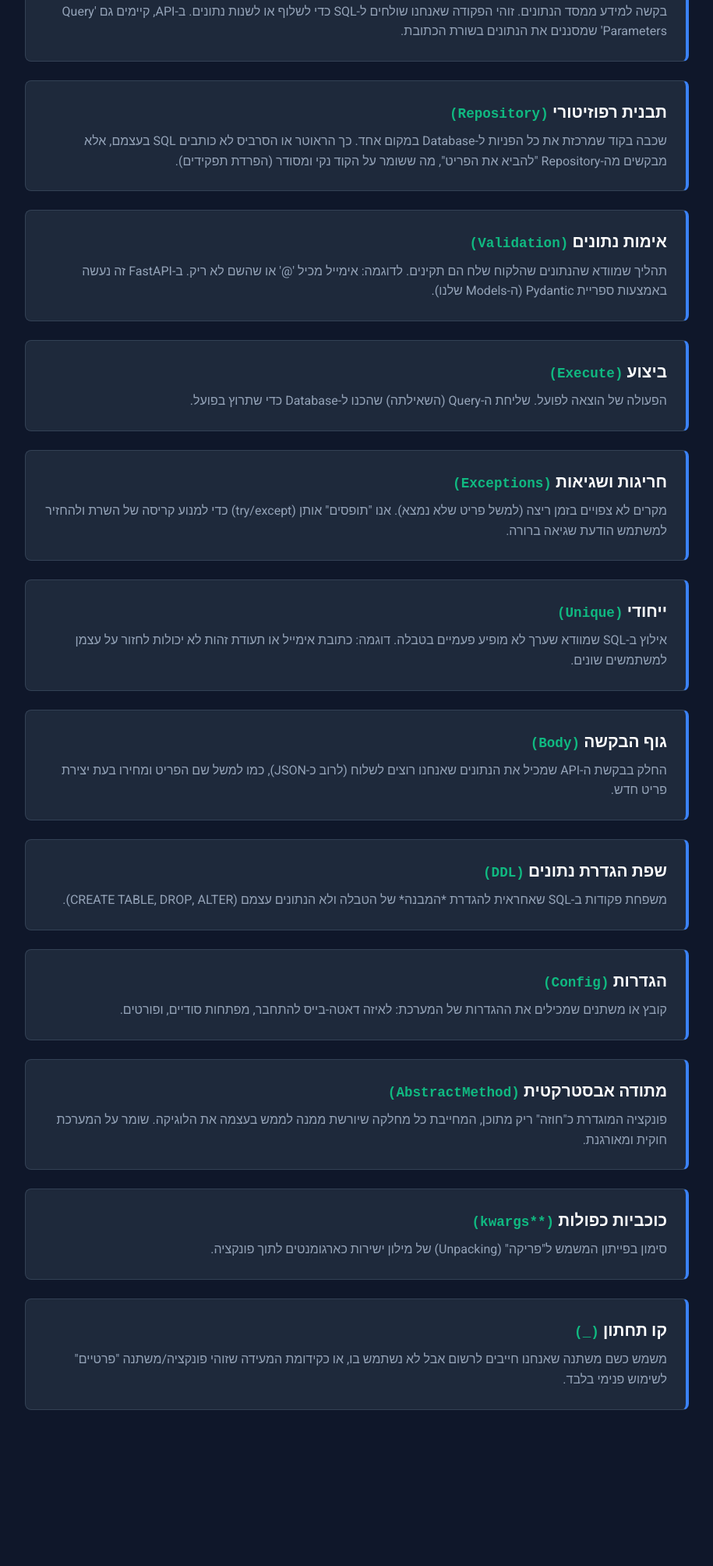
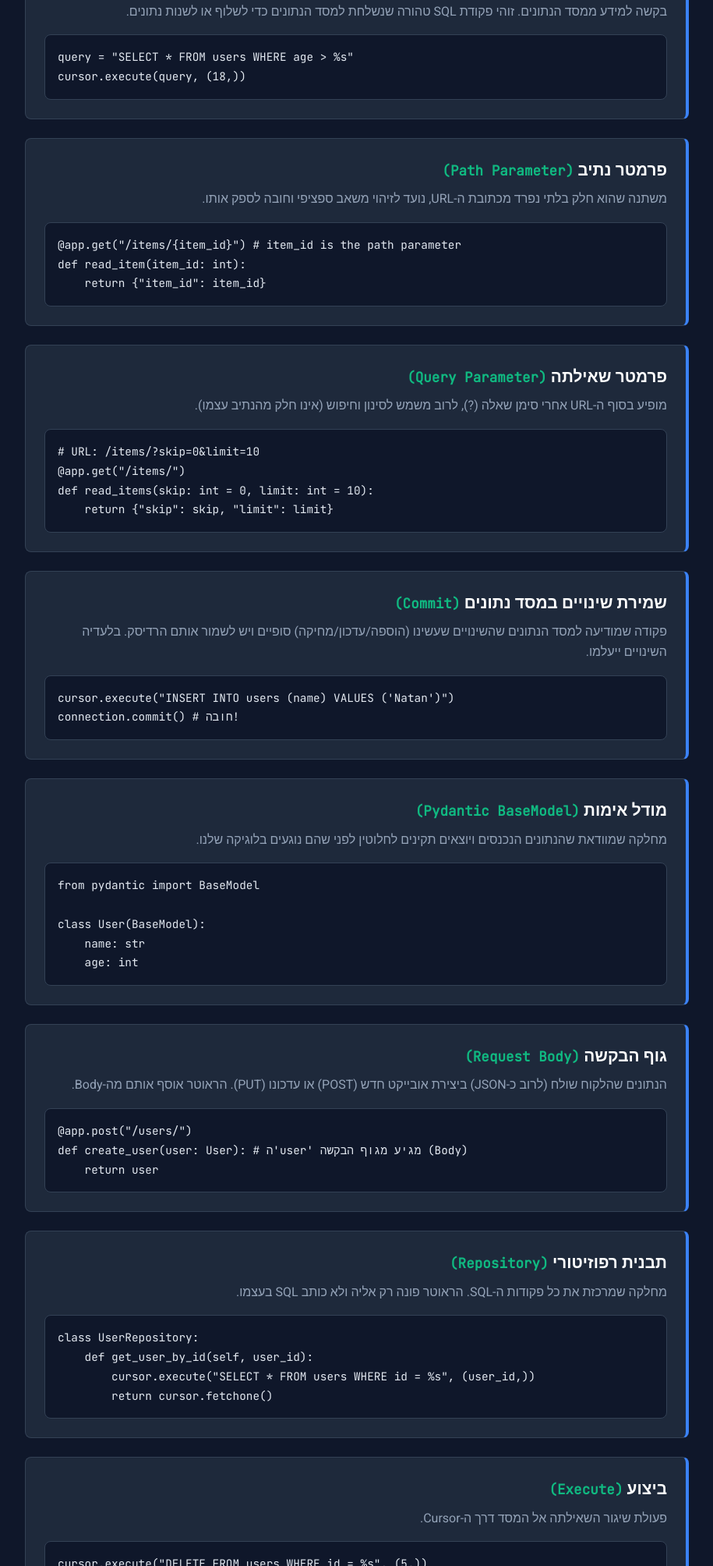
Before and after one commit to natanliany-svg/Learning_exercises, a plain HTML site: page glossary.html in a window 1280 px wide. Shown: the part 792-2800 px from the top of the page at 78% size, without its empty margins (182-1097 px from the left). Before the commit the page ends 2632 px from the top, so only its background shows below. Drawn offline with Linux system fonts and the light colour scheme.

Commit message:
fix flashcards, update glossary with syntax, clarify parameters

```diff
--- a/glossary.html
+++ b/glossary.html
@@ -4,7 +4,7 @@
     <meta charset="UTF-8">
     <meta name="viewport" content="width=device-width, initial-scale=1.0">
     <title>מילון המושגים והתמונה הגדולה 📖</title>
-    <link href="https://fonts.googleapis.com/css2?family=Heebo:wght@300;400;600;800&display=swap" rel="stylesheet">
+    <link href="https://fonts.googleapis.com/css2?family=Heebo:wght@300;400;600;800&family=JetBrains+Mono&display=swap" rel="stylesheet">
     <style>
         :root {
             --bg: #0f172a;
@@ -30,8 +30,12 @@
             border-right: 4px solid var(--accent);
         }
         .concept-title { font-size: 1.3rem; font-weight: 600; margin-bottom: 0.5rem; color: #fff; }
-        .concept-eng { color: var(--success); font-family: monospace; font-size: 1.1rem; }
-        .concept-desc { color: var(--text-sec); }
+        .concept-eng { color: var(--success); font-family: 'JetBrains Mono', monospace; font-size: 1.1rem; }
+        .concept-desc { color: var(--text-sec); margin-bottom: 1rem; }
+
+        code.inline { font-family: 'JetBrains Mono', monospace; background: #0f172a; padding: 0.2rem 0.4rem; border-radius: 4px; color: var(--success); direction: ltr; display: inline-block; font-size: 0.9em; }
+        pre { background: #0f172a; padding: 1rem; border-radius: 8px; overflow-x: auto; margin-top: 0.5rem; direction: ltr; text-align: left; border: 1px solid #334155; }
+        pre code { font-family: 'JetBrains Mono', monospace; color: #e2e8f0; font-size: 0.9em; }
 
         .big-picture {
             background-color: rgba(16, 185, 129, 0.1);
@@ -61,7 +65,7 @@
                 <span class="bp-title">השרת (Server / FastAPI):</span> המתווך החכם ("המלצר"). מקבל בקשות מהלקוח, בודק שהן חוקיות, לוקח אותן אל "המטבח" (הקוד שלך) כדי לעבד אותן, ואז מחזיר ללקוח את התשובה בצורה מסודרת (לרוב כ-JSON).
             </div>
             <div class="bp-item">
-                <span class="bp-title">הראוטר (Router):</span> מרכזיית הניתוב ("פקיד קבלה"). מסתכל על כתובת הבקשה (כמו `/items`) ועל סוג הבקשה (GET/POST), ומנתב אותה לפונקציה הספציפית בקוד שלך שאמורה לטפל בה.
+                <span class="bp-title">הראוטר (Router):</span> מרכזיית הניתוב ("פקיד קבלה"). מסתכל על כתובת הבקשה (כמו <code class="inline">/items</code>) ועל סוג הבקשה (GET/POST), ומנתב אותה לפונקציה הספציפית בקוד שלך שאמורה לטפל בה.
             </div>
             <div class="bp-item">
                 <span class="bp-title">קורסור (Cursor):</span> האצבע שעוקבת אחרי השורות בדאטה-בייס. כשמסד הנתונים מכיל מיליוני רשומות, ה-Cursor מאפשר לפייתון לקרוא אותן שורה אחרי שורה כדי שהשרת לא יקרוס מעומס זיכרון.
@@ -74,66 +78,106 @@
             </div>
         </div>
 
-        <h2 class="section-title">מילון מושגים מהיר 📝</h2>
+        <h2 class="section-title">מילון מושגים מהיר (עם דוגמאות) 📝</h2>
 
         <div class="concept-card">
             <div class="concept-title">שאילתה <span class="concept-eng">(Query)</span></div>
-            <div class="concept-desc">בקשה למידע ממסד הנתונים. זוהי הפקודה שאנחנו שולחים ל-SQL כדי לשלוף או לשנות נתונים. ב-API, קיימים גם 'Query Parameters' שמסננים את הנתונים בשורת הכתובת.</div>
+            <div class="concept-desc">בקשה למידע ממסד הנתונים. זוהי פקודת SQL טהורה שנשלחת למסד הנתונים כדי לשלוף או לשנות נתונים.</div>
+<pre><code>query = "SELECT * FROM users WHERE age > %s"
+cursor.execute(query, (18,))</code></pre>
+        </div>
+
+        <div class="concept-card">
+            <div class="concept-title">פרמטר נתיב <span class="concept-eng">(Path Parameter)</span></div>
+            <div class="concept-desc">משתנה שהוא חלק בלתי נפרד מכתובת ה-URL, נועד לזיהוי משאב ספציפי וחובה לספק אותו.</div>
+<pre><code>@app.get("/items/{item_id}") # item_id is the path parameter
+def read_item(item_id: int):
+    return {"item_id": item_id}</code></pre>
+        </div>
+
+        <div class="concept-card">
+            <div class="concept-title">פרמטר שאילתה <span class="concept-eng">(Query Parameter)</span></div>
+            <div class="concept-desc">מופיע בסוף ה-URL אחרי סימן שאלה (?), לרוב משמש לסינון וחיפוש (אינו חלק מהנתיב עצמו).</div>
+<pre><code># URL: /items/?skip=0&limit=10
+@app.get("/items/")
+def read_items(skip: int = 0, limit: int = 10):
+    return {"skip": skip, "limit": limit}</code></pre>
+        </div>
+
+        <div class="concept-card">
+            <div class="concept-title">שמירת שינויים במסד נתונים <span class="concept-eng">(Commit)</span></div>
+            <div class="concept-desc">פקודה שמודיעה למסד הנתונים שהשינויים שעשינו (הוספה/עדכון/מחיקה) סופיים ויש לשמור אותם הרדיסק. בלעדיה השינויים ייעלמו.</div>
+<pre><code>cursor.execute("INSERT INTO users (name) VALUES ('Natan')")
+connection.commit() # חובה!</code></pre>
+        </div>
+
+        <div class="concept-card">
+            <div class="concept-title">מודל אימות <span class="concept-eng">(Pydantic BaseModel)</span></div>
+            <div class="concept-desc">מחלקה שמוודאת שהנתונים הנכנסים ויוצאים תקינים לחלוטין לפני שהם נוגעים בלוגיקה שלנו.</div>
+<pre><code>from pydantic import BaseModel
+
+class User(BaseModel):
+    name: str
+    age: int</code></pre>
+        </div>
+
+        <div class="concept-card">
+            <div class="concept-title">גוף הבקשה <span class="concept-eng">(Request Body)</span></div>
+            <div class="concept-desc">הנתונים שהלקוח שולח (לרוב כ-JSON) ביצירת אובייקט חדש (POST) או עדכונו (PUT). הראוטר אוסף אותם מה-Body.</div>
+<pre><code>@app.post("/users/")
+def create_user(user: User): # ה'user' מגיע מגוף הבקשה (Body)
+    return user</code></pre>
         </div>
 
         <div class="concept-card">
             <div class="concept-title">תבנית רפוזיטורי <span class="concept-eng">(Repository)</span></div>
-            <div class="concept-desc">שכבה בקוד שמרכזת את כל הפניות ל-Database במקום אחד. כך הראוטר או הסרביס לא כותבים SQL בעצמם, אלא מבקשים מה-Repository "להביא את הפריט", מה ששומר על הקוד נקי ומסודר (הפרדת תפקידים).</div>
-        </div>
-
-        <div class="concept-card">
-            <div class="concept-title">אימות נתונים <span class="concept-eng">(Validation)</span></div>
-            <div class="concept-desc">תהליך שמוודא שהנתונים שהלקוח שלח הם תקינים. לדוגמה: אימייל מכיל '@' או שהשם לא ריק. ב-FastAPI זה נעשה באמצעות ספריית Pydantic (ה-Models שלנו).</div>
+            <div class="concept-desc">מחלקה שמרכזת את כל פקודות ה-SQL. הראוטר פונה רק אליה ולא כותב SQL בעצמו.</div>
+<pre><code>class UserRepository:
+    def get_user_by_id(self, user_id):
+        cursor.execute("SELECT * FROM users WHERE id = %s", (user_id,))
+        return cursor.fetchone()</code></pre>
         </div>
 
         <div class="concept-card">
             <div class="concept-title">ביצוע <span class="concept-eng">(Execute)</span></div>
-            <div class="concept-desc">הפעולה של הוצאה לפועל. שליחת ה-Query (השאילתה) שהכנו ל-Database כדי שתרוץ בפועל.</div>
+            <div class="concept-desc">פעולת שיגור השאילתה אל המסד דרך ה-Cursor.</div>
+<pre><code>cursor.execute("DELETE FROM users WHERE id = %s", (5,))</code></pre>
         </div>
 
         <div class="concept-card">
             <div class="concept-title">חריגות ושגיאות <span class="concept-eng">(Exceptions)</span></div>
-            <div class="concept-desc">מקרים לא צפויים בזמן ריצה (למשל פריט שלא נמצא). אנו "תופסים" אותן (try/except) כדי למנוע קריסה של השרת ולהחזיר למשתמש הודעת שגיאה ברורה.</div>
-        </div>
-
-        <div class="concept-card">
-            <div class="concept-title">ייחודי <span class="concept-eng">(Unique)</span></div>
-            <div class="concept-desc">אילוץ ב-SQL שמוודא שערך לא מופיע פעמיים בטבלה. דוגמה: כתובת אימייל או תעודת זהות לא יכולות לחזור על עצמן למשתמשים שונים.</div>
-        </div>
-
-        <div class="concept-card">
-            <div class="concept-title">גוף הבקשה <span class="concept-eng">(Body)</span></div>
-            <div class="concept-desc">החלק בבקשת ה-API שמכיל את הנתונים שאנחנו רוצים לשלוח (לרוב כ-JSON), כמו למשל שם הפריט ומחירו בעת יצירת פריט חדש.</div>
-        </div>
-
-        <div class="concept-card">
-            <div class="concept-title">שפת הגדרת נתונים <span class="concept-eng">(DDL)</span></div>
-            <div class="concept-desc">משפחת פקודות ב-SQL שאחראית להגדרת *המבנה* של הטבלה ולא הנתונים עצמם (CREATE TABLE, DROP, ALTER).</div>
-        </div>
-
-        <div class="concept-card">
-            <div class="concept-title">הגדרות <span class="concept-eng">(Config)</span></div>
-            <div class="concept-desc">קובץ או משתנים שמכילים את ההגדרות של המערכת: לאיזה דאטה-בייס להתחבר, מפתחות סודיים, ופורטים.</div>
+            <div class="concept-desc">שליטה על התרסקויות קוד. אם משהו קורס ב-try, בלוק ה-except יתפוס את זה כדי שהתוכנה לא תעצור לגמרי.</div>
+<pre><code>try:
+    result = 10 / 0
+except ZeroDivisionError:
+    print("Cannot divide by zero!")</code></pre>
         </div>
 
         <div class="concept-card">
             <div class="concept-title">מתודה אבסטרקטית <span class="concept-eng">(AbstractMethod)</span></div>
-            <div class="concept-desc">פונקציה המוגדרת כ"חוזה" ריק מתוכן, המחייבת כל מחלקה שיורשת ממנה לממש בעצמה את הלוגיקה. שומר על המערכת חוקית ומאורגנת.</div>
+            <div class="concept-desc">פונקציה שהיא "חוזה" ריק. היא מכריחה מחלקות-בנות ליישם אותה (למשל כל סוג של Repository יהיה חייב להחזיק מתודת save).</div>
+<pre><code>from abc import ABC, abstractmethod
+
+class BaseRepo(ABC):
+    @abstractmethod
+    def save(self, data):
+        pass # לא עושים כלום כאן</code></pre>
         </div>
 
         <div class="concept-card">
-            <div class="concept-title">כוכביות כפולות <span class="concept-eng">(**kwargs)</span></div>
-            <div class="concept-desc">סימון בפייתון המשמש ל"פריקה" (Unpacking) של מילון ישירות כארגומנטים לתוך פונקציה.</div>
+            <div class="concept-title">פריקת מילון <span class="concept-eng">(**kwargs)</span></div>
+            <div class="concept-desc">לוקח מילון ושופך את כל תוכנו כפרמטרים נפרדים לתוך קריאה לפונקציה.</div>
+<pre><code>my_dict = {"name": "Natan", "age": 20}
+# שקול ל: create_user(name="Natan", age=20)
+create_user(**my_dict)</code></pre>
         </div>
 
         <div class="concept-card">
-            <div class="concept-title">קו תחתון <span class="concept-eng">(_)</span></div>
-            <div class="concept-desc">משמש כשם משתנה שאנחנו חייבים לרשום אבל לא נשתמש בו, או כקידומת המעידה שזוהי פונקציה/משתנה "פרטיים" לשימוש פנימי בלבד.</div>
+            <div class="concept-title">קו תחתון פנוי <span class="concept-eng">(_)</span></div>
+            <div class="concept-desc">הסכמה בפייתון שאומרת: "המשתנה הזה נדרש תחבירית, אבל אני מתכוון להתעלם ממנו ולא להשתמש בו".</div>
+<pre><code># אנחנו עושים לולאה של 5 פעמים, אבל ה'אינדקס' לא מעניין אותנו
+for _ in range(5):
+    print("Hello!")</code></pre>
         </div>
 
     </div>
```
Also changed, not shown: kb_fastapi.html (+4 -2 lines), kb_flashcards.html (+23 -10 lines).
